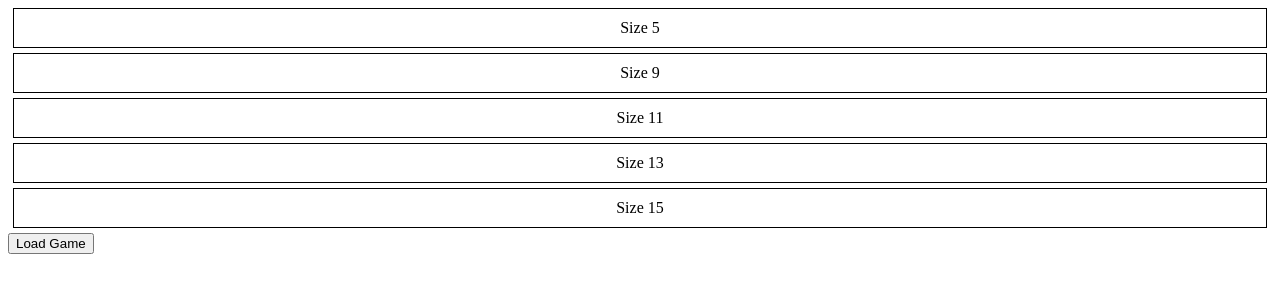
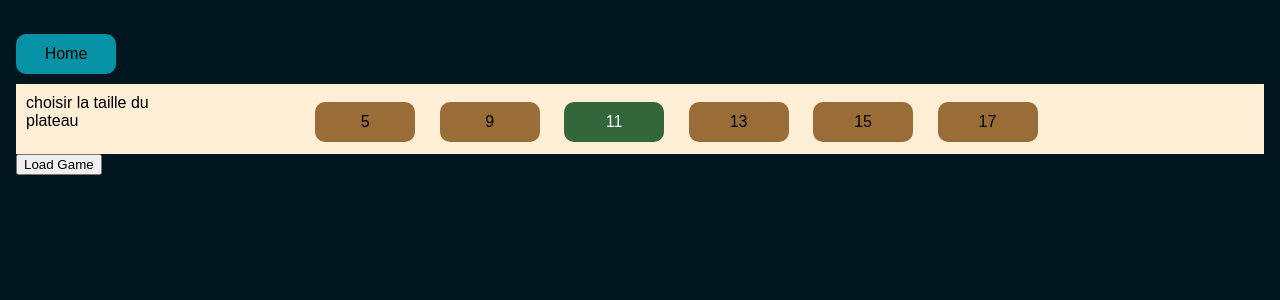
Before and after one commit to Ivan23BG/hex-et-combinatoires, a Flask app: page /home_hex in a window 1280 px wide. Shown: the top 300 px of the page. Run offline with Flask 3, Linux system fonts and the light colour scheme.

Commit message:
ajout bouton back et selection de taille de board

```diff
--- a/src/main/hexgame/static/css/home_hex_style.css
+++ b/src/main/hexgame/static/css/home_hex_style.css
@@ -1,12 +1,82 @@
+html {
+    padding: 1em;
+    font-family: Arial, Helvetica, sans-serif;
+    /*background-color: #090806;*/
+    background-color: #01161E;
+}
+body{
+    margin-left: 0%;
+    margin-right: 0%;
+    padding-left: 0%;
+    padding-right: 0%;
+}
+
 .clickable {
+    user-select: none;
     cursor: pointer;
-    border: 1px solid #000;
-    margin: 5px;
-    padding: 10px;
+    display: inline-block;
+    position: relative;
+    vertical-align: middle;
+    width: 100px;
+    height: 40px;
+    margin: 10px;
+    left : 10%;
+    top : 0%;
     text-align: center;
+    vertical-align: middle;
+    line-height: 40px;
+    transform: translate(-10%, 0%);
+    background-color: #9A6D38;
+    border-radius: 10px;
+    transition: transform .1s;
+}
+
+.clickable:hover{
+    background-color: #C18036;
+    transform: scale(1.1) translate(-10%, 0%);
 }
 
 .selected {
-    background-color: blue;
+    background-color: #33673B;
     color: white;
 }
+
+.header{
+    height: 70px;
+    width: 100%;
+    margin-left: 0%;
+    margin-right: 0%;
+    padding-left: 0%;
+    padding-right: 0%;
+    background-color: #FFEED6;
+}
+
+.back_button{
+    cursor: pointer;
+    display: inline-block;
+    width: 100px;
+    height: 40px;
+    margin: 10px;
+    padding: 0;
+    left : 10%;
+    top : 0%;
+    text-align: center;
+    vertical-align: middle;
+    line-height: 40px;
+    transform: translate(-10%, 0%);
+    background-color: #0892A5;
+    border-radius: 10px;
+    transition: transform .1s;
+}
+
+.back_button:hover{
+    background-color: #08636F;
+    transform: scale(1.1) translate(-10%, 0%);
+}
+
+.text{
+    display: inline-block;
+    margin: 10px;
+    width: 150px;
+    height: 40px;
+}
--- a/src/main/hexgame/static/js/game.js
+++ b/src/main/hexgame/static/js/game.js
@@ -137,3 +137,7 @@ window.onload = function() {
     reset_button.addEventListener('click', reset_board);
     undo_button.addEventListener('click', undo_move);
 }
+
+function back() {
+    window.location.href = '/';
+}
--- a/src/main/hexgame/static/js/home_hex.js
+++ b/src/main/hexgame/static/js/home_hex.js
@@ -1,5 +1,5 @@
 var size = 11; // Valeur initiale de la variable 'size'
-var selectedDiv = null;
+var selectedDiv = div3;
 
 function changeSize(newSize) {
     size = newSize;
@@ -26,3 +26,7 @@ function submitForm() {
     document.getElementById("size_input").value = size;
     document.forms[0].submit();
 }
+
+function back() {
+    window.location.href = '/';
+}
--- a/src/main/hexgame/templates/home_hex.html
+++ b/src/main/hexgame/templates/home_hex.html
@@ -6,13 +6,16 @@
     <link rel="stylesheet" href="../static/css/home_hex_style.css">
 </head>
 <body>
-
-    <div class="clickable" onclick="handleClick(5, 1)" id="div1">Size 5</div>
-    <div class="clickable" onclick="handleClick(9, 2)" id="div2">Size 9</div>
-    <div class="clickable" onclick="handleClick(11, 3)" id="div3">Size 11</div>
-    <div class="clickable" onclick="handleClick(13, 4)" id="div4">Size 13</div>
-    <div class="clickable" onclick="handleClick(15, 5)" id="div5">Size 15</div>
-
+    <div class = "back_button" onclick="back()">Home</div>
+    <div class = "header">
+        <div class = "text">choisir la taille du plateau</div>
+        <div class="clickable" onclick="handleClick(5, 1)" id="div1">5</div>
+        <div class="clickable" onclick="handleClick(9, 2)" id="div2">9</div>
+        <div class="clickable selected" onclick="handleClick(11, 3)" id="div3">11</div>
+        <div class="clickable" onclick="handleClick(13, 4)" id="div4">13</div>
+        <div class="clickable" onclick="handleClick(15, 5)" id="div5">15</div>
+        <div class="clickable" onclick="handleClick(17, 6)" id="div6">17</div>
+    </div>
     <form action="/load_game" method="post">
         <input type="hidden" id="size_input" name="size" value="">
         <button type="button" onclick="submitForm()">Load Game</button>
--- a/src/main/hexgame/templates/play.html
+++ b/src/main/hexgame/templates/play.html
@@ -7,6 +7,7 @@
 
 
   <body>
+    <div class = "back_button" onclick="back()">Home</div>
     <div class="text">
       <h1>Hex Game</h1>
       <h2>Board Size: {{ size }}</h2>
```
Also changed, not shown: src/main/hexgame/static/css/styles.css (+24 -0 lines).
